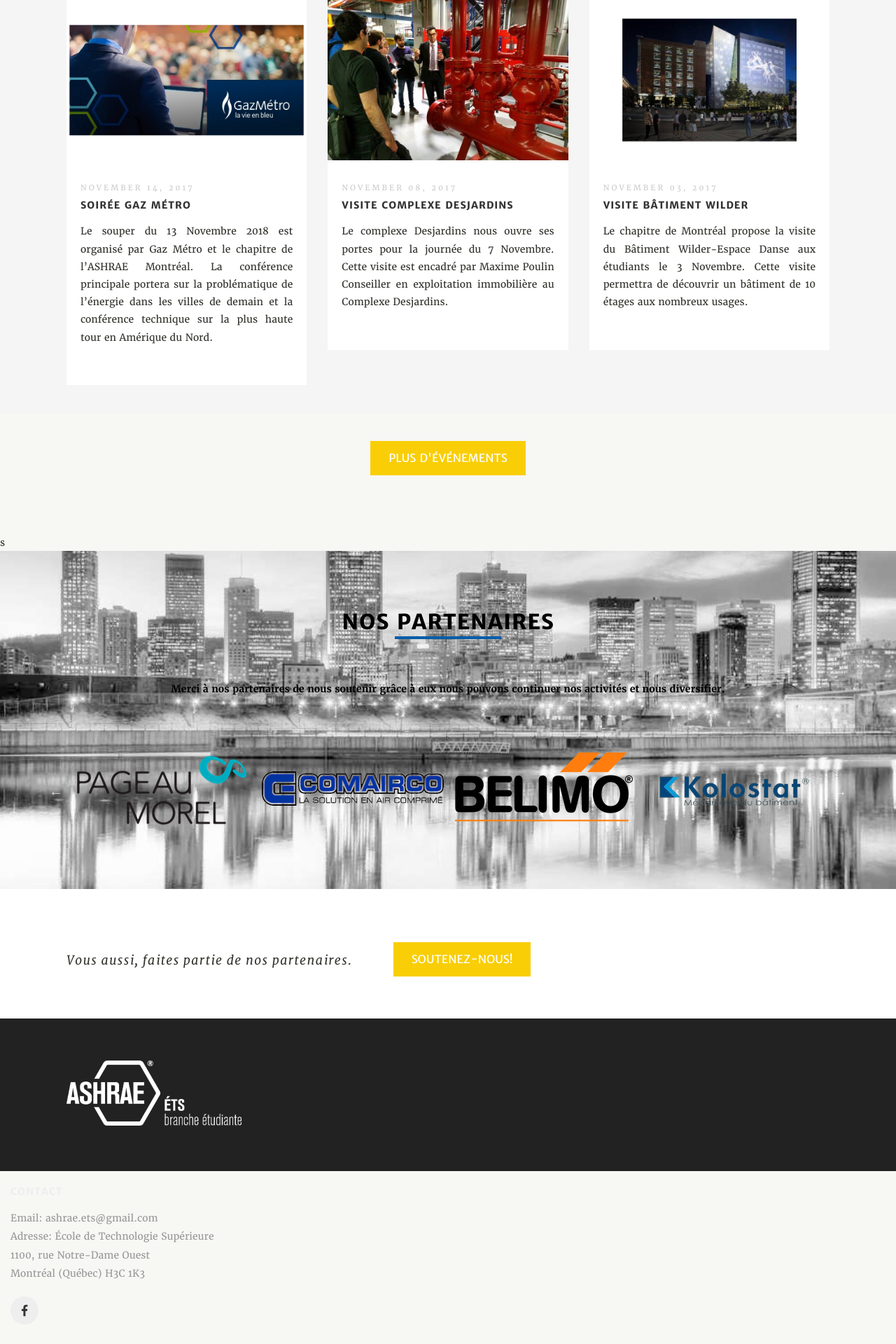
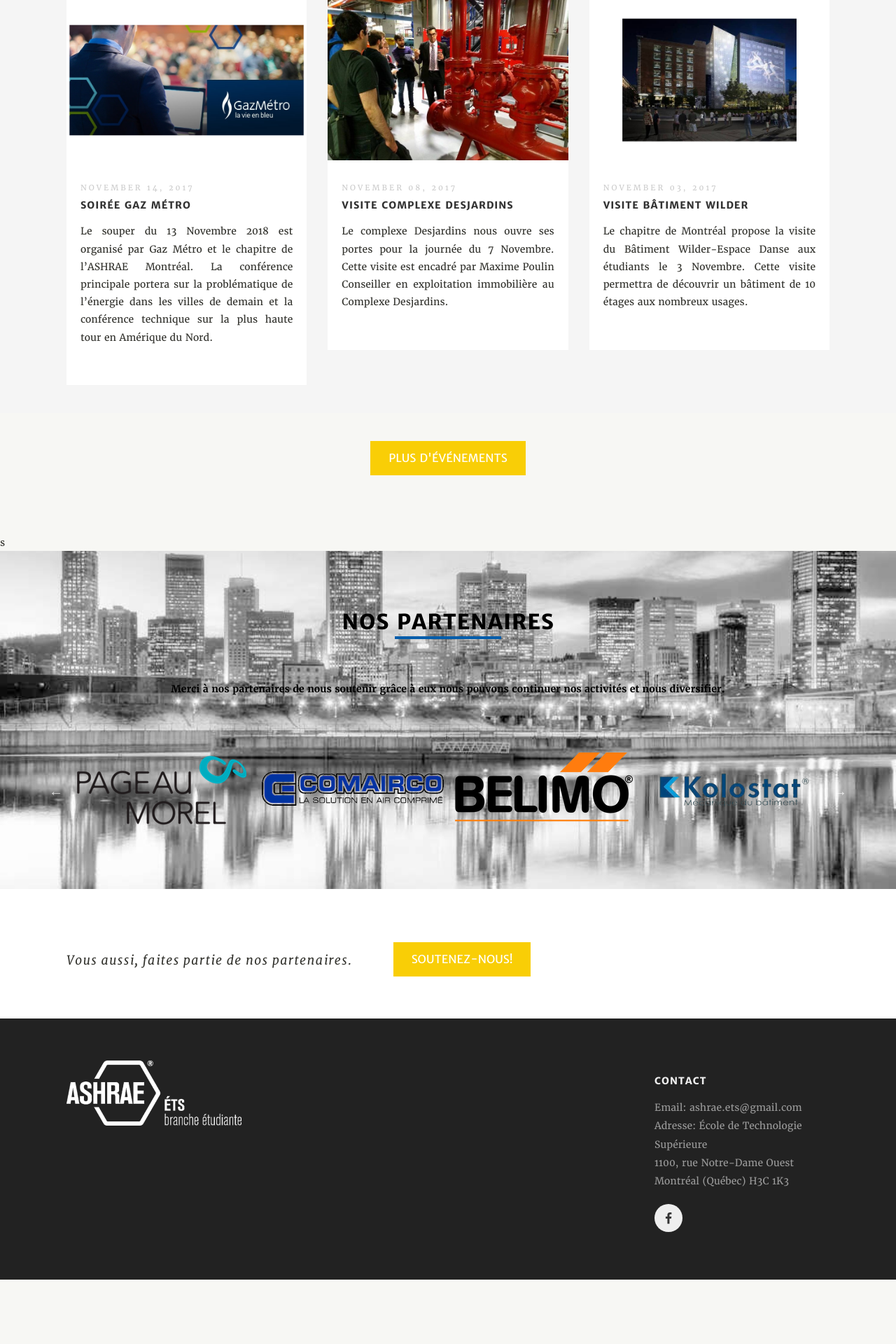
Before and after one commit to ashrae-ets/ashrae-ets.github.io, a Jekyll site: the page built from index.html, in a window 1280 px wide. Shown: the part 3924-5844 px from the top of the page at 70% size. Built offline with Jekyll 4.4.1, drawn with Linux system fonts in a browser that asks for light colours; after the commit the page ends 5752 px from its top, so only the background shows below that.

Commit message:
Update footer.html

```diff
--- a/_includes/footer.html
+++ b/_includes/footer.html
@@ -11,11 +11,19 @@
       <div class='spacing'></div>
       <div class='spacing'></div>
     </div>
+    <div class='large-3 medium-3 columns'>
+      <div class='spacing'></div>
+      <div class='links'>
+
+      </div>
+      <div class='spacing'></div>
+    </div>
+    <div class='large-3 medium-3 columns'>
+      <div class='spacing'></div>
 
       <div class='spacing'></div>
     </div>
-
-    <div class='large-9 medium-9 columns'>
+    <div class='large-3 medium-3 columns'>
       <div class='spacing'></div>
       <h4>Contact</h4>
       <ul>
```
